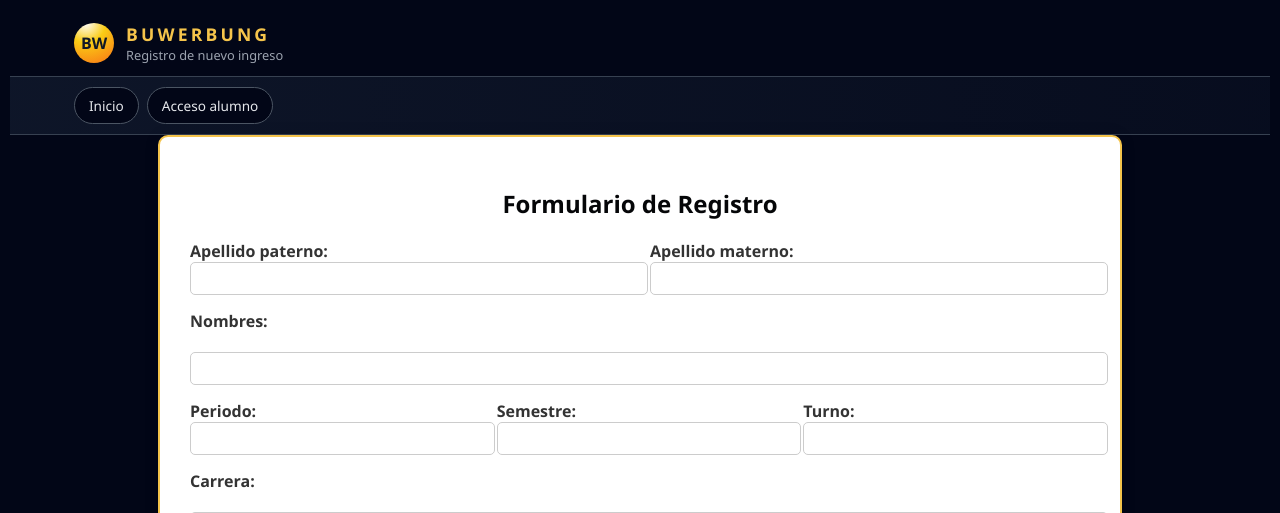
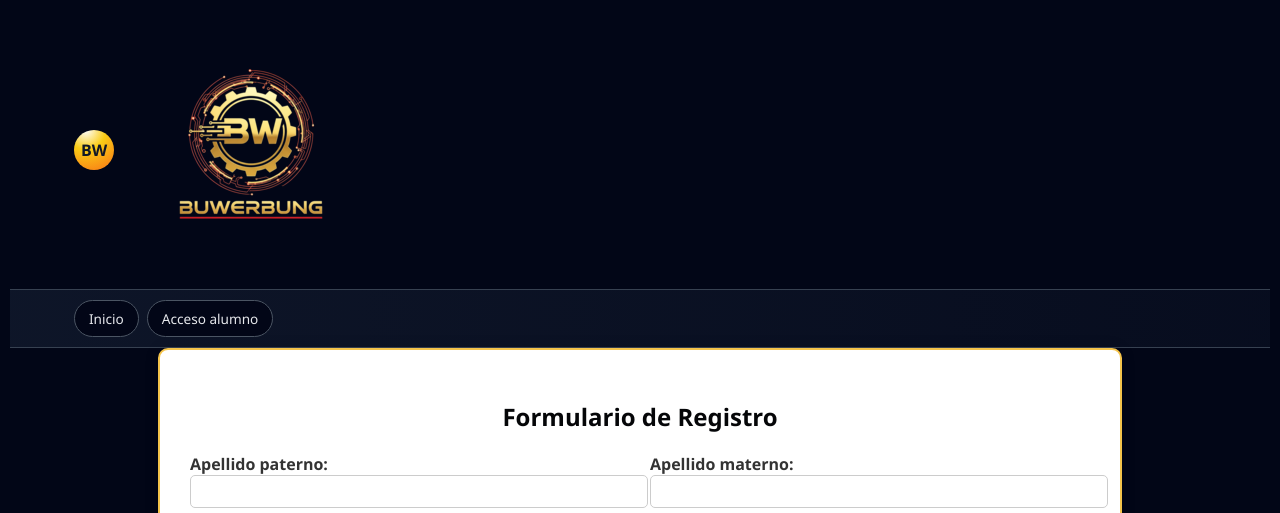
Before and after one commit to gerardotuz/prototipos, a Flask app: page /registro in a window 1280 px wide. Shown: the top 513 px of the page. Run offline with Flask 3, Linux system fonts and the light colour scheme.

Commit message:
Update header to use logo instead of text
Replaced header text with logo image for branding.

```diff
--- a/templates/registro.html
+++ b/templates/registro.html
@@ -82,10 +82,9 @@
   <header style="background:#020617;border-bottom:1px solid #374151;padding:12px 5vw;">
     <div style="display:flex;align-items:center;gap:12px;">
       <div style="width:40px;height:40px;border-radius:999px;background:radial-gradient(circle at 30% 0%,#ffffff,#facc15 40%,#f97316 100%);display:flex;align-items:center;justify-content:center;font-weight:800;color:#111827;">BW</div>
-      <div>
-        <h1 style="margin:0;font-size:1.1rem;letter-spacing:0.18em;color:#f5c44b;text-transform:uppercase;">BUWERBUNG</h1>
-        <p style="margin:0;font-size:0.8rem;color:#9ca3af;">Registro de nuevo ingreso</p>
-      </div>
+     <div class="bw-logo-text">
+    <img src="{{ url_for('static', filename='/img/bw_logo.png') }}" alt="BUWERBUNG" class="bw-logo-img">
+        </div>
     </div>
   </header>
   <nav style="background:linear-gradient(90deg,rgba(15,23,42,0.9),rgba(15,23,42,0.4));border-bottom:1px solid #374151;padding:10px 5vw;display:flex;flex-wrap:wrap;gap:8px;">
```
